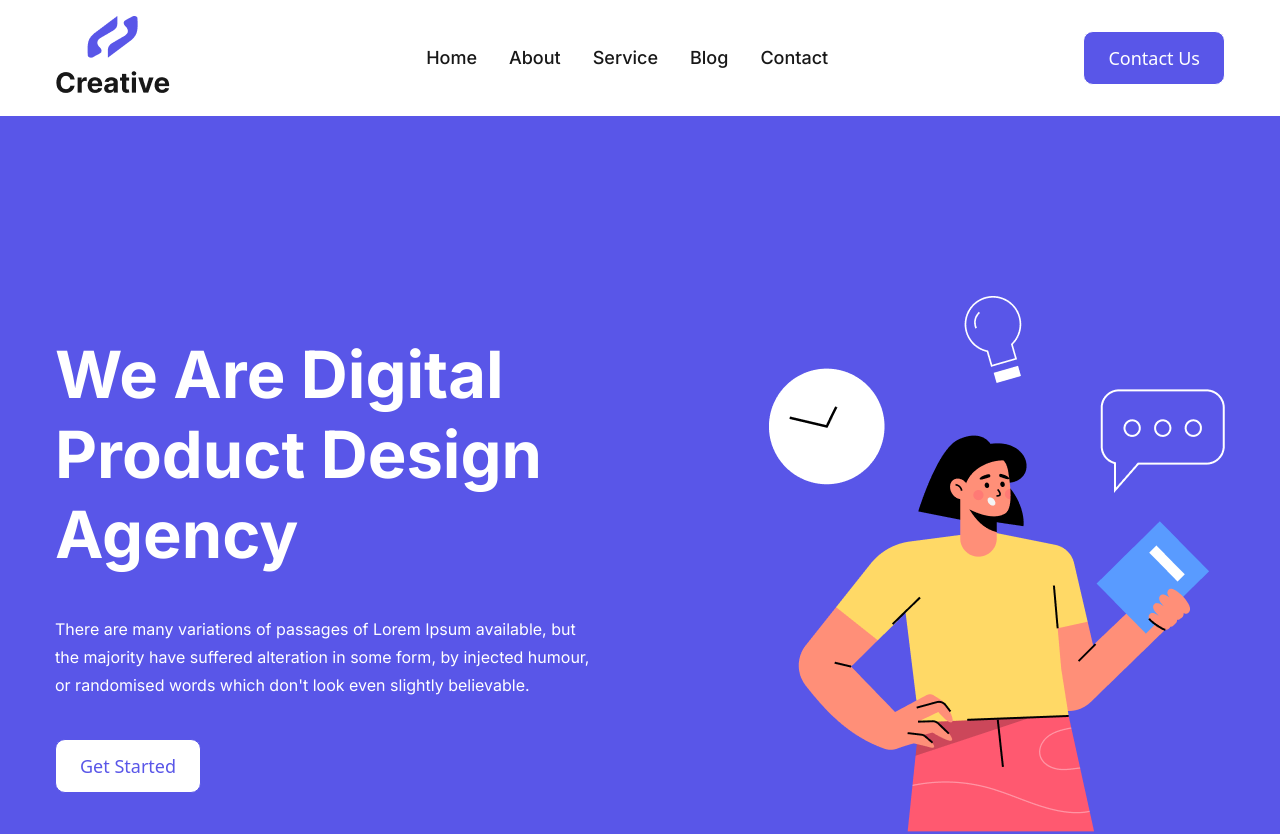
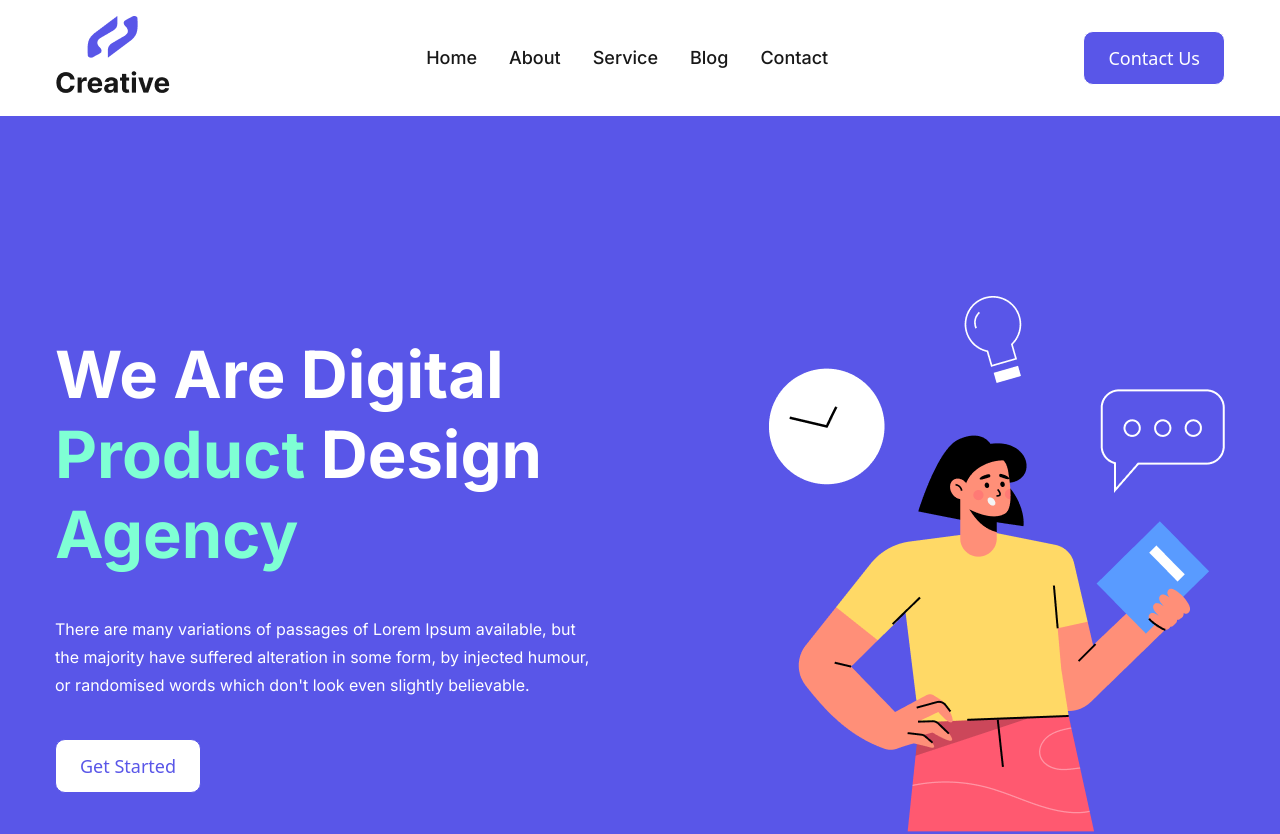
Before and after one commit to RubiyaHud/CreativeAgency-React, a React (Vite) app: page / in a window 1280 px wide. Shown: the top 834 px of the page. Built offline with nearby package versions, Linux system fonts and the light colour scheme.

Commit message:
Add Dynamic Heading by HashTag

```diff
--- a/src/App.jsx
+++ b/src/App.jsx
@@ -5,6 +5,7 @@ import Header from './components/layouts/Header'
 import Service from './components/Service'
 
 function App() {
+
 
   return (
     <>
--- a/src/components/Banner.jsx
+++ b/src/components/Banner.jsx
@@ -5,6 +5,7 @@ import Heading from './Heading'
 import Button from './Button'
 import Image from './Image'
 import bannerImage from '../assets/bannerImg.png'
+import HeadingHash from './HeadingHash'
 
 const Banner = () => {
     return (
@@ -12,7 +13,8 @@ const Banner = () => {
             <Container>
                 <Flex className={"justify-between items-center"}>
                     <div className="w-[542px]">
-                        <Heading text={"We Are Digital Product Design Agency"} as="h1" className={"font-bold font-inter text-white leading-20 text-[65px]"} />
+                        <HeadingHash text={"We Are Digital #Product# Design #Agency#"} as="h1" className={"font-bold font-inter text-white leading-20 text-[65px]"}/>
+                        {/* <Heading text={"We Are Digital #Product# Design Agency"} as="h1" className={"font-bold font-inter text-white leading-20 text-[65px]"} /> */}
                         <p className="font-inter text-[16px] text-white leading-7 py-10">There are many variations of passages of Lorem Ipsum available, but the majority have suffered alteration in some form, by injected humour, or randomised words which don't look even slightly believable.</p>
                         <Button className={"bg-white text-primary"} btnText={"Get Started"} />
                     </div>
--- /dev/null
+++ b/src/components/HeadingHash.jsx
@@ -0,0 +1,9 @@
+import React from 'react'
+
+const HeadingHash = (props) => {
+    let pattern = /#([^#]+)#/g;
+    let textWithSpans = props.text.replace(pattern,"<span class='one'>$1</span>");
+    return <props.as className={props.className} dangerouslySetInnerHTML={{ __html: textWithSpans }} />;
+}
+
+export default HeadingHash
--- a/src/components/Service.jsx
+++ b/src/components/Service.jsx
@@ -10,7 +10,10 @@ import GDIcon from './icons/GDIcon'
 import WebDesignIcon from './icons/WebDesignIcon'
 import MotionDesignIcon from './icons/MotionDesignIcon'
 
+
+
 const Service = () => {
+
     return (
         <>
             <div className="py-[100px]">
--- a/src/index.css
+++ b/src/index.css
@@ -0,0 +1,3 @@
+.one{
+    color:aquamarine;
+}
```
